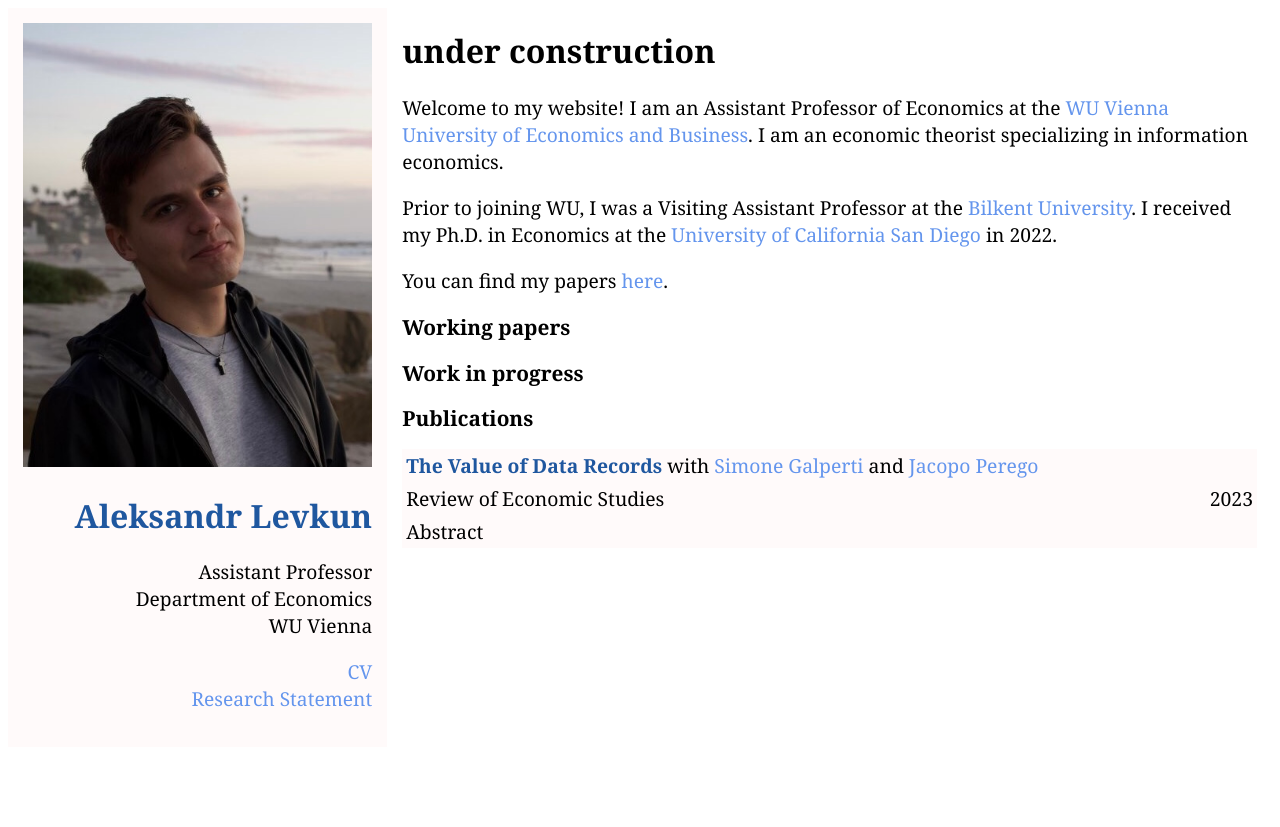
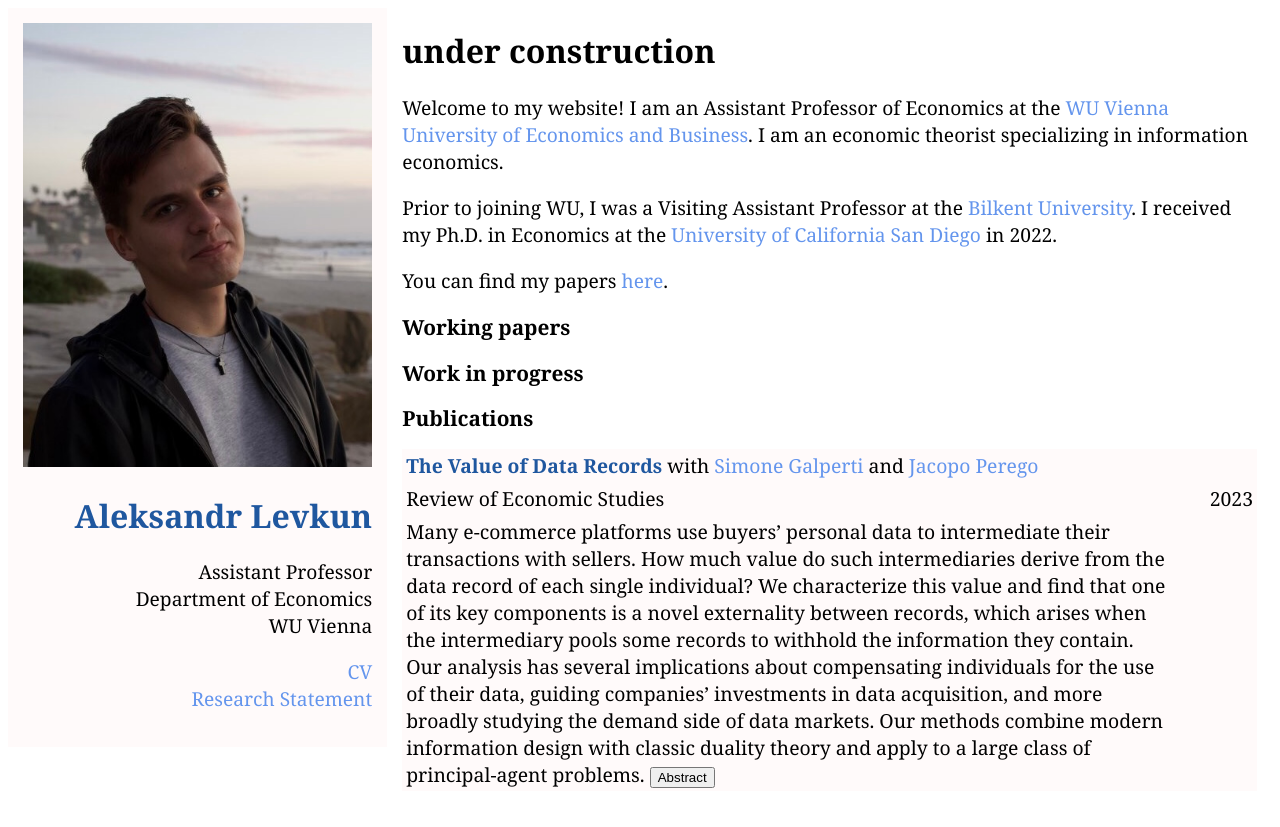
Before and after one commit to alevkun/alevkun.github.io, a Jekyll site: the page built from index.html, in a window 1280 px wide. Shown: the top 827 px of the page. Built offline with Jekyll 4.4.1, drawn with Linux system fonts in a browser that asks for light colours.

Commit message:
Update index.html

```diff
--- a/index.html
+++ b/index.html
@@ -38,7 +38,15 @@
 		<td align="right"> 2023 </td>
 	</tr>
 	<tr>
-		<td>Abstract</td>
+		<td><span id="more">Many e-commerce platforms use buyers’ personal data to intermediate their transactions with sellers.
+			How much value do such intermediaries derive from the data record of each single individual?
+			We characterize this value and find that one of its key components is a novel externality between records,
+			which arises when the intermediary pools some records to withhold the information they contain.
+			Our analysis has several implications about compensating individuals for the use of their data,
+			guiding companies’ investments in data acquisition, and more broadly studying the demand side of data markets.
+			Our methods combine modern information design with classic duality theory and apply to a large class of principal-agent problems.</span>
+		<button onclick="myFunction()" id="myBtn">Abstract</button>
+		</td>
 		<td></td>
 	</tr>
     </table>
```
